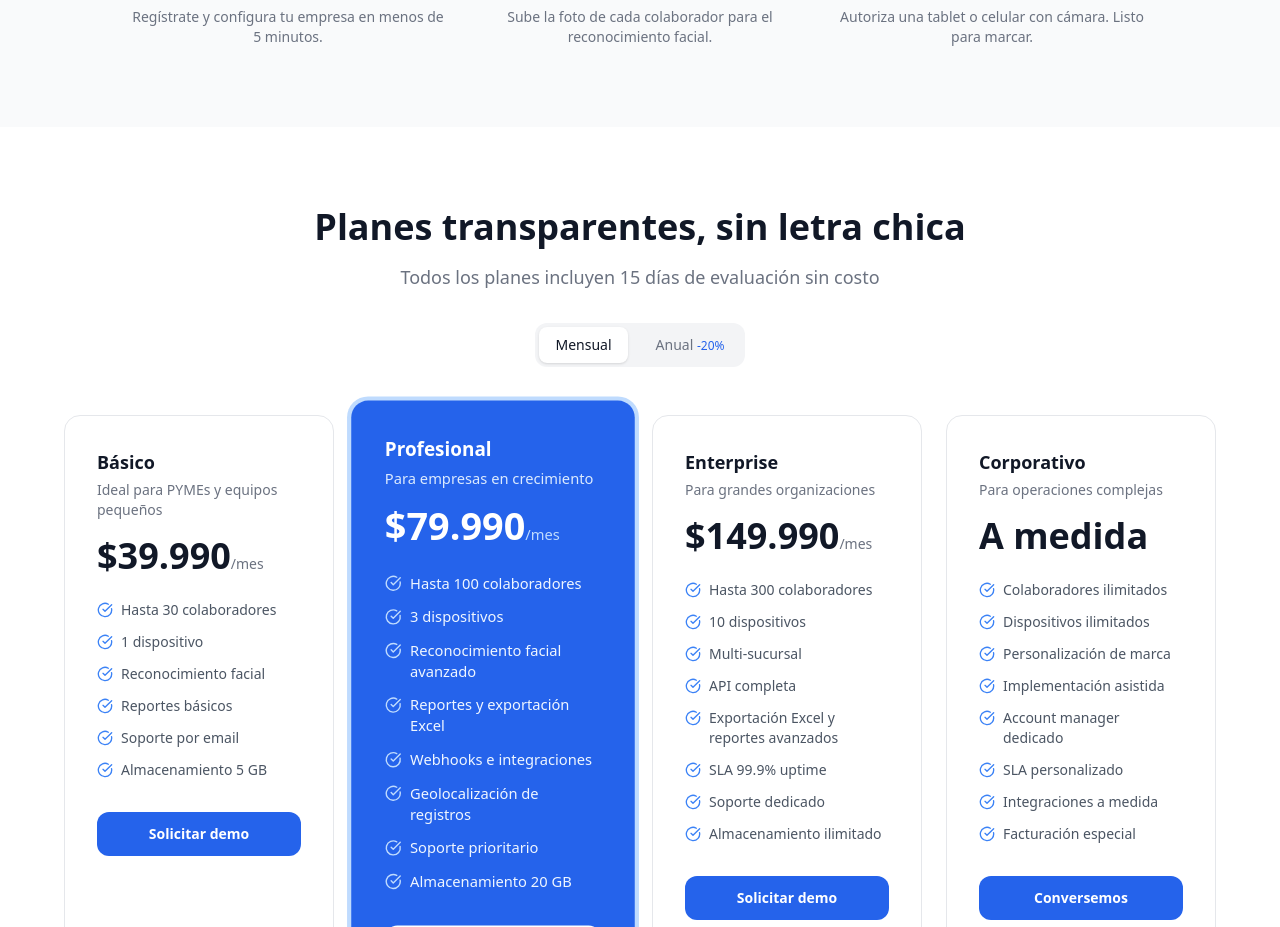
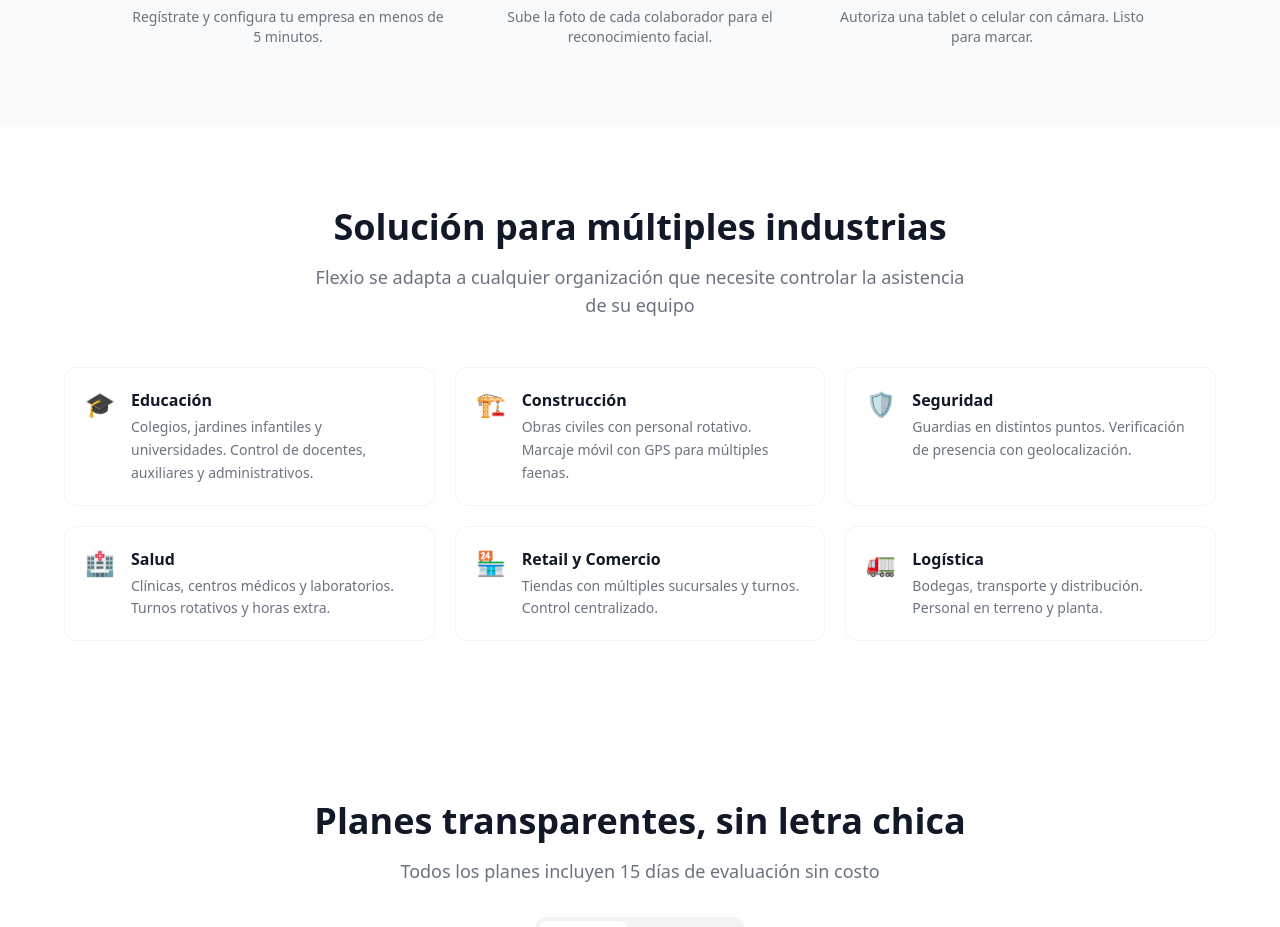
Before and after one commit to pdencina/registro_asistencia_Empresa, a React (Vite) app: page / in a window 1280 px wide. Shown: the part 2820-3747 px from the top of the page. Built offline with nearby package versions, Linux system fonts and the light colour scheme.

Commit message:
fomateo de campos

```diff
--- a/src/pages/LandingPage.jsx
+++ b/src/pages/LandingPage.jsx
@@ -475,6 +475,38 @@
         </div>
       </section>
 
+      {/* Industries */}
+      <section className="py-20 px-4 sm:px-6 lg:px-8">
+        <div className="max-w-6xl mx-auto">
+          <div className="text-center mb-12">
+            <h2 className="text-3xl sm:text-4xl font-bold text-gray-900 mb-4">
+              Solución para múltiples industrias
+            </h2>
+            <p className="text-lg text-gray-500 max-w-2xl mx-auto">
+              Flexio se adapta a cualquier organización que necesite controlar la asistencia de su equipo
+            </p>
+          </div>
+          <div className="grid sm:grid-cols-2 lg:grid-cols-3 gap-5">
+            {[
+              { name: 'Educación', desc: 'Colegios, jardines infantiles y universidades. Control de docentes, auxiliares y administrativos.', icon: '🎓' },
+              { name: 'Construcción', desc: 'Obras civiles con personal rotativo. Marcaje móvil con GPS para múltiples faenas.', icon: '🏗️' },
+              { name: 'Seguridad', desc: 'Guardias en distintos puntos. Verificación de presencia con geolocalización.', icon: '🛡️' },
+              { name: 'Salud', desc: 'Clínicas, centros médicos y laboratorios. Turnos rotativos y horas extra.', icon: '🏥' },
+              { name: 'Retail y Comercio', desc: 'Tiendas con múltiples sucursales y turnos. Control centralizado.', icon: '🏪' },
+              { name: 'Logística', desc: 'Bodegas, transporte y distribución. Personal en terreno y planta.', icon: '🚛' },
+            ].map((industry, i) => (
+              <div key={i} className="flex items-start gap-4 p-5 rounded-xl border border-gray-100 hover:border-primary-200 hover:shadow-md transition-all">
+                <span className="text-2xl">{industry.icon}</span>
+                <div>
+                  <h3 className="font-semibold text-gray-900 mb-1">{industry.name}</h3>
+                  <p className="text-sm text-gray-500 leading-relaxed">{industry.desc}</p>
+                </div>
+              </div>
+            ))}
+          </div>
+        </div>
+      </section>
+
       {/* Pricing */}
       <section id="pricing" className="py-20 px-4 sm:px-6 lg:px-8">
         <div className="max-w-6xl mx-auto">
```
